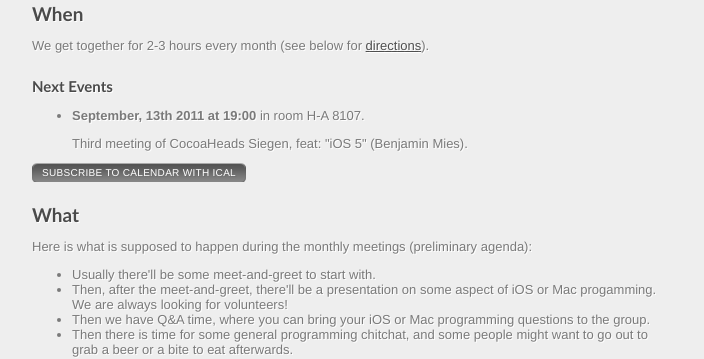
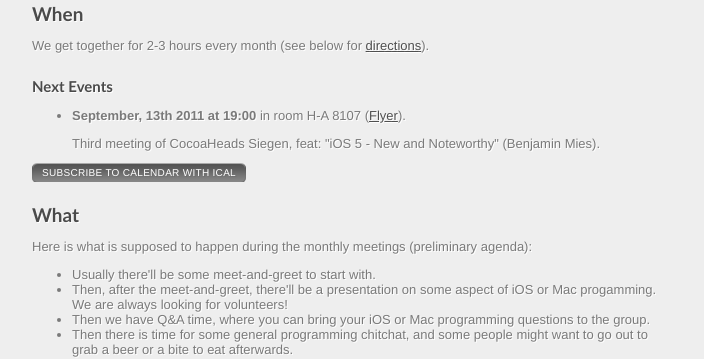
Before and after one commit to bmeurer/cocoaheads.informatik.uni-siegen.de, a Jekyll site: the page built from index.html, in a window 1280 px wide and 900 px high, scrolled down 578 px. Shown: the part 152-511 px from the top of the window, without its empty margins (118-822 px from the left). Built offline with Jekyll 4.4.1, drawn with Linux system fonts in a browser that asks for light colours; nearby versions of some CDN libraries; Markdown is read by kramdown in place of the engine named in the settings.

Commit message:
Add flyer.

```diff
--- a/index.html
+++ b/index.html
@@ -50,11 +50,12 @@ layout: default
       </p>
 -->
       <p>
-        <strong>September, 13th 2011 at 19:00</strong> in room H-A 8107.
+        <strong>September, 13th 2011 at 19:00</strong> in room H-A 8107
+        (<a href="files/flyer-cocoaheads-201109.pdf">Flyer</a>).
       </p>
       <p>
         Third meeting of CocoaHeads Siegen, feat:
-        &quot;iOS 5&quot;
+        &quot;iOS 5 - New and Noteworthy&quot;
         (Benjamin Mies).
       </p>
     </li>
```
Also changed, not shown: 1 other file.
